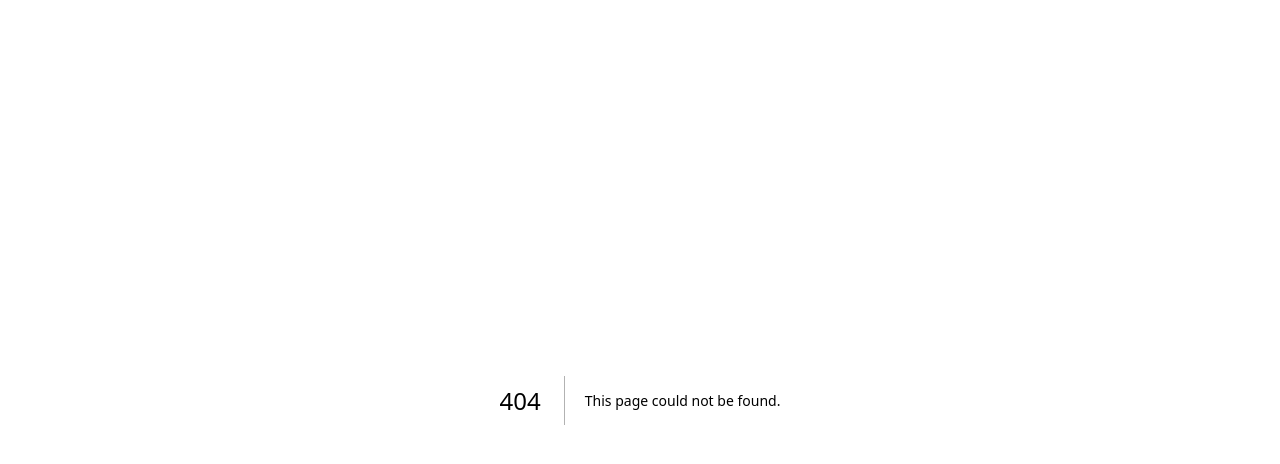
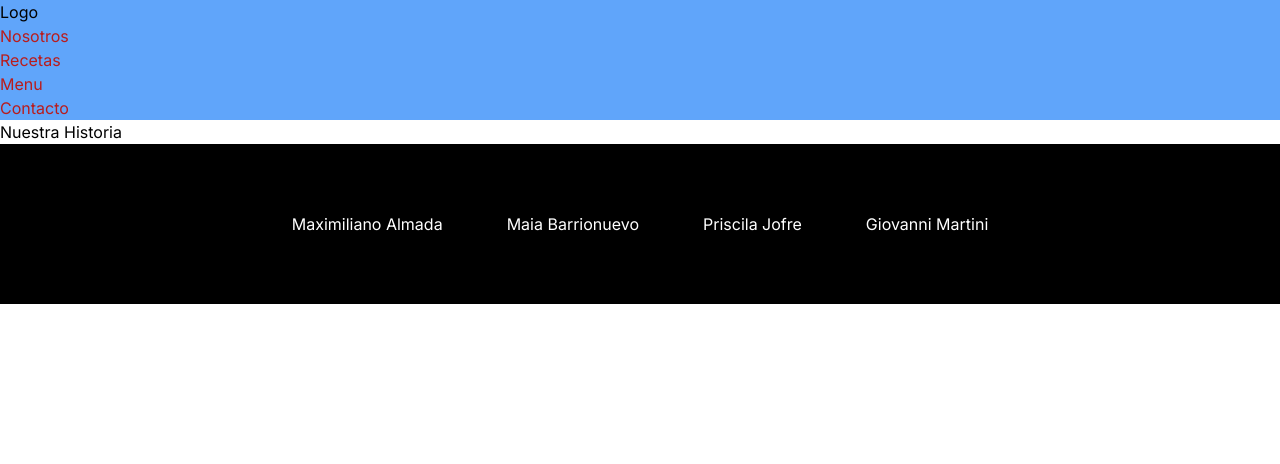
Before and after one commit to maia-ab/cafe-gmmp, a Next.js app: page /conocenos in a window 1280 px wide. Before the commit this address had no page. Shown: the top 464 px of the page. Built offline with nearby package versions, Linux system fonts and the light colour scheme.

Commit message:
añadimos hero

```diff
--- /dev/null
+++ b/src/app/components/footer.jsx
@@ -0,0 +1,17 @@
+import React from "react";
+
+const nombres = ["Maximiliano Almada","Maia Barrionuevo", "Priscila Jofre", "Giovanni Martini"];
+
+function Footer() {
+  return <div className="bg-black h-40 flex items-center justify-center">
+      <ul className="flex justify-center gap-16">
+        {nombres.map((nombre, i) => (
+          <li className="text-white" key={i}>
+            {nombres[i]}
+          </li>
+        ))}
+      </ul>
+  </div>;
+}
+
+export default Footer;
--- /dev/null
+++ b/src/app/components/galeria.jsx
@@ -0,0 +1,31 @@
+'use client'
+
+import React from 'react'
+import { useState, useEffect } from 'react'
+import MenuItem from './menuItem';
+
+
+function Galeria() {
+  const [ fotos, setFotos ] = useState([]);
+
+  useEffect(() => {
+    fetch('https://api.sampleapis.com/coffee/hot')
+    .then(response => response.json())
+    .then(data => setFotos(data))
+    .catch(err => console.log(err))
+  }, [])
+
+  return (
+    <>
+    <section id='menu' className='grid grid-cols-3 place-items-center gap-4'>
+    {fotos.map((foto, i) => (
+        <MenuItem itemTitle={foto.title} itemFoto={`${foto.image}`}/>
+    ))}
+    </section>
+    </>
+  )
+
+
+}
+
+export default Galeria
--- /dev/null
+++ b/src/app/components/header.jsx
@@ -0,0 +1,14 @@
+import React from 'react'
+import NavBar from './navBar'
+import Link from 'next/link'
+
+function Header() {
+  return (
+    <div className='bg-blue-400'>
+         <Link href={"/"}> Logo </Link>
+        < NavBar/>
+    </div>
+  )
+}
+
+export default Header
--- /dev/null
+++ b/src/app/components/hero.jsx
@@ -0,0 +1,23 @@
+import React from 'react'
+import Image from "next/image";
+
+function Hero() {
+  return (
+    <div className="relative">
+      <Image
+        className="object-cover h-[300px] md:h-[500px] lg:h-[700px]"
+        src="/Untitled-1.jpg"
+        alt="Imagen hero"
+        width={1920}
+        height={1080}
+      />
+      <div className="flex flex-col justify-center items-center absolute inset-0">
+        <h1 className="text-white text-5xl  md:text-7xl lg:text-8xl">Cafe de Calidad</h1>
+        <hr className='w-[350px] border-t border-white m-2' />
+        <p className="text-white text-lg md:text-2xl lg:text-3xl font-light">Sentite como en casa</p>
+      </div>
+    </div>
+  );
+}
+
+export default Hero;
--- /dev/null
+++ b/src/app/components/menuItem.jsx
@@ -0,0 +1,24 @@
+import React from "react";
+
+function MenuItem({ itemTitle, itemFoto }) {
+  return (
+    <>
+     <div className="bg-blue-100 w-[200px] rounded-3xl m-2 transform transition-transform  hover:scale-110 hover:shadow-2xl">
+      <div className="w-[200px] h-[200px] rounded-3xl flex items-center justify-center overflow-hidden ">
+        <img
+          className="object-cover"
+          src={itemFoto}
+          alt={itemTitle}
+        />
+      </div>
+      <div className="flex flex-col items-center rounded-b-3xl h-20 ">
+      <p>{itemTitle}</p>
+      <p>$5000</p>
+      </div>
+      </div>
+    </>
+
+  );
+}
+
+export default MenuItem;
--- /dev/null
+++ b/src/app/components/navBar.jsx
@@ -0,0 +1,39 @@
+import React from "react";
+import Link from "next/link";
+
+const navLinks = [
+  {
+    href: "/nosotros",
+    label: "Nosotros",
+  },
+  {
+    href: "/recetas",
+    label: "Recetas",
+  },
+  ,
+  {
+    href: "/#menu",
+    label: "Menu",
+  },
+  ,
+  {
+    href: "/#contacto",
+    label: "Contacto",
+  },
+];
+
+function NavBar() {
+  return (
+    <>
+      <ul className="">
+        {navLinks.map((link) => (
+          <li className="text-red-700" key={link.href}>
+            <Link href={link.href}>{link.label}</Link>
+          </li>
+        ))}
+      </ul>
+    </>
+  );
+}
+
+export default NavBar;
--- /dev/null
+++ b/src/app/conocenos/page.jsx
@@ -0,0 +1,5 @@
+function ConocenosPage() {
+  return <main>Nuestra Historia </main>;
+}
+
+export default ConocenosPage;
--- a/src/app/globals.css
+++ b/src/app/globals.css
@@ -1,33 +1,3 @@
 @tailwind base;
 @tailwind components;
 @tailwind utilities;
-
-:root {
-  --foreground-rgb: 0, 0, 0;
-  --background-start-rgb: 214, 219, 220;
-  --background-end-rgb: 255, 255, 255;
-}
-
-@media (prefers-color-scheme: dark) {
-  :root {
-    --foreground-rgb: 255, 255, 255;
-    --background-start-rgb: 0, 0, 0;
-    --background-end-rgb: 0, 0, 0;
-  }
-}
-
-body {
-  color: rgb(var(--foreground-rgb));
-  background: linear-gradient(
-      to bottom,
-      transparent,
-      rgb(var(--background-end-rgb))
-    )
-    rgb(var(--background-start-rgb));
-}
-
-@layer utilities {
-  .text-balance {
-    text-wrap: balance;
-  }
-}
--- a/src/app/layout.js
+++ b/src/app/layout.js
@@ -1,5 +1,7 @@
 import { Inter } from "next/font/google";
 import "./globals.css";
+import Header from "./components/header";
+import Footer from "./components/footer";
 
 const inter = Inter({ subsets: ["latin"] });
 
@@ -11,7 +13,11 @@ export const metadata = {
 export default function RootLayout({ children }) {
   return (
     <html lang="en">
-      <body className={inter.className}>{children}</body>
+      <body className={inter.className}>
+      <Header />
+        {children}
+      <Footer />
+        </body>
     </html>
   );
 }
--- a/src/app/page.js
+++ b/src/app/page.js
@@ -1,113 +1,11 @@
-import Image from "next/image";
+import Galeria from "./components/galeria";
+import Hero from "./components/hero";
 
 export default function Home() {
   return (
-    <main className="flex min-h-screen flex-col items-center justify-between p-24">
-      <div className="z-10 max-w-5xl w-full items-center justify-between font-mono text-sm lg:flex">
-        <p className="fixed left-0 top-0 flex w-full justify-center border-b border-gray-300 bg-gradient-to-b from-zinc-200 pb-6 pt-8 backdrop-blur-2xl dark:border-neutral-800 dark:bg-zinc-800/30 dark:from-inherit lg:static lg:w-auto  lg:rounded-xl lg:border lg:bg-gray-200 lg:p-4 lg:dark:bg-zinc-800/30">
-          Get started by editing&nbsp;
-          <code className="font-mono font-bold">src/app/page.js</code>
-        </p>
-        <div className="fixed bottom-0 left-0 flex h-48 w-full items-end justify-center bg-gradient-to-t from-white via-white dark:from-black dark:via-black lg:static lg:h-auto lg:w-auto lg:bg-none">
-          <a
-            className="pointer-events-none flex place-items-center gap-2 p-8 lg:pointer-events-auto lg:p-0"
-            href="https://vercel.com?utm_source=create-next-app&utm_medium=appdir-template&utm_campaign=create-next-app"
-            target="_blank"
-            rel="noopener noreferrer"
-          >
-            By{" "}
-            <Image
-              src="/vercel.svg"
-              alt="Vercel Logo"
-              className="dark:invert"
-              width={100}
-              height={24}
-              priority
-            />
-          </a>
-        </div>
-      </div>
-
-      <div className="relative flex place-items-center before:absolute before:h-[300px] before:w-full sm:before:w-[480px] before:-translate-x-1/2 before:rounded-full before:bg-gradient-radial before:from-white before:to-transparent before:blur-2xl before:content-[''] after:absolute after:-z-20 after:h-[180px] after:w-full sm:after:w-[240px] after:translate-x-1/3 after:bg-gradient-conic after:from-sky-200 after:via-blue-200 after:blur-2xl after:content-[''] before:dark:bg-gradient-to-br before:dark:from-transparent before:dark:to-blue-700 before:dark:opacity-10 after:dark:from-sky-900 after:dark:via-[#0141ff] after:dark:opacity-40 before:lg:h-[360px] z-[-1]">
-        <Image
-          className="relative dark:drop-shadow-[0_0_0.3rem_#ffffff70] dark:invert"
-          src="/next.svg"
-          alt="Next.js Logo"
-          width={180}
-          height={37}
-          priority
-        />
-      </div>
-
-      <div className="mb-32 grid text-center lg:max-w-5xl lg:w-full lg:mb-0 lg:grid-cols-4 lg:text-left">
-        <a
-          href="https://nextjs.org/docs?utm_source=create-next-app&utm_medium=appdir-template&utm_campaign=create-next-app"
-          className="group rounded-lg border border-transparent px-5 py-4 transition-colors hover:border-gray-300 hover:bg-gray-100 hover:dark:border-neutral-700 hover:dark:bg-neutral-800/30"
-          target="_blank"
-          rel="noopener noreferrer"
-        >
-          <h2 className={`mb-3 text-2xl font-semibold`}>
-            Docs{" "}
-            <span className="inline-block transition-transform group-hover:translate-x-1 motion-reduce:transform-none">
-              -&gt;
-            </span>
-          </h2>
-          <p className={`m-0 max-w-[30ch] text-sm opacity-50`}>
-            Find in-depth information about Next.js features and API.
-          </p>
-        </a>
-
-        <a
-          href="https://nextjs.org/learn?utm_source=create-next-app&utm_medium=appdir-template-tw&utm_campaign=create-next-app"
-          className="group rounded-lg border border-transparent px-5 py-4 transition-colors hover:border-gray-300 hover:bg-gray-100 hover:dark:border-neutral-700 hover:dark:bg-neutral-800 hover:dark:bg-opacity-30"
-          target="_blank"
-          rel="noopener noreferrer"
-        >
-          <h2 className={`mb-3 text-2xl font-semibold`}>
-            Learn{" "}
-            <span className="inline-block transition-transform group-hover:translate-x-1 motion-reduce:transform-none">
-              -&gt;
-            </span>
-          </h2>
-          <p className={`m-0 max-w-[30ch] text-sm opacity-50`}>
-            Learn about Next.js in an interactive course with&nbsp;quizzes!
-          </p>
-        </a>
-
-        <a
-          href="https://vercel.com/templates?framework=next.js&utm_source=create-next-app&utm_medium=appdir-template&utm_campaign=create-next-app"
-          className="group rounded-lg border border-transparent px-5 py-4 transition-colors hover:border-gray-300 hover:bg-gray-100 hover:dark:border-neutral-700 hover:dark:bg-neutral-800/30"
-          target="_blank"
-          rel="noopener noreferrer"
-        >
-          <h2 className={`mb-3 text-2xl font-semibold`}>
-            Templates{" "}
-            <span className="inline-block transition-transform group-hover:translate-x-1 motion-reduce:transform-none">
-              -&gt;
-            </span>
-          </h2>
-          <p className={`m-0 max-w-[30ch] text-sm opacity-50`}>
-            Explore starter templates for Next.js.
-          </p>
-        </a>
-
-        <a
-          href="https://vercel.com/new?utm_source=create-next-app&utm_medium=appdir-template&utm_campaign=create-next-app"
-          className="group rounded-lg border border-transparent px-5 py-4 transition-colors hover:border-gray-300 hover:bg-gray-100 hover:dark:border-neutral-700 hover:dark:bg-neutral-800/30"
-          target="_blank"
-          rel="noopener noreferrer"
-        >
-          <h2 className={`mb-3 text-2xl font-semibold`}>
-            Deploy{" "}
-            <span className="inline-block transition-transform group-hover:translate-x-1 motion-reduce:transform-none">
-              -&gt;
-            </span>
-          </h2>
-          <p className={`m-0 max-w-[30ch] text-sm opacity-50 text-balance`}>
-            Instantly deploy your Next.js site to a shareable URL with Vercel.
-          </p>
-        </a>
-      </div>
+    <main>
+      <Hero />
+      <Galeria />
     </main>
   );
 }
--- /dev/null
+++ b/src/app/recetas/page.jsx
@@ -0,0 +1,5 @@
+function RecetasPage() {
+    return <main>Recetas </main>;
+  }
+
+  export default RecetasPage;
```
Also changed, not shown: public/Untitled-1.jpg (added).
